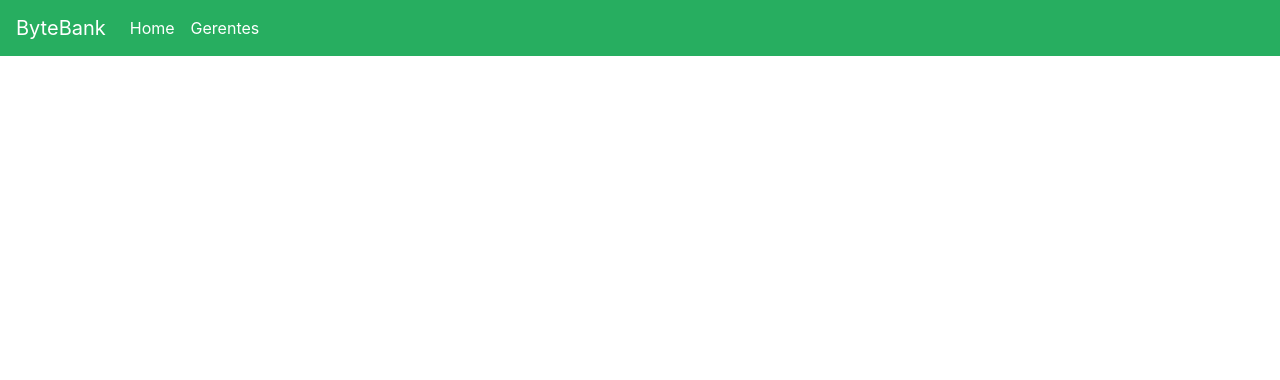
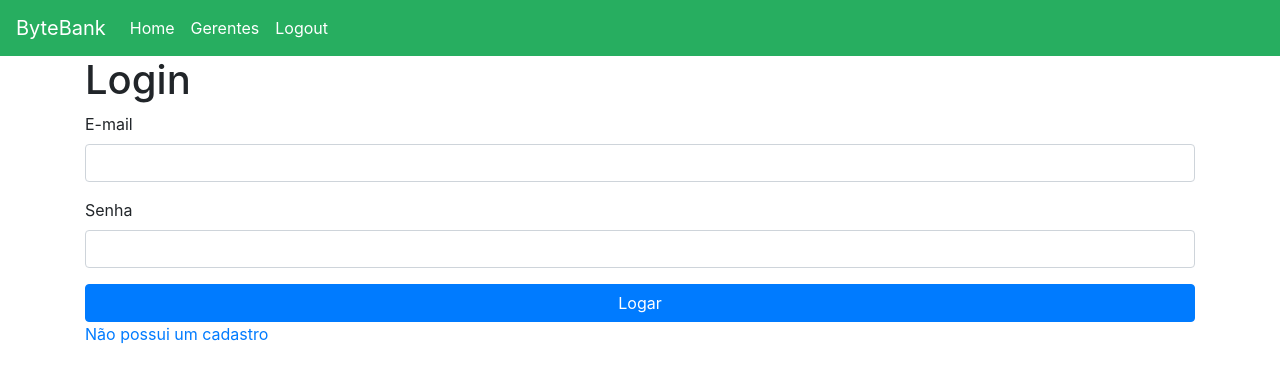
Before and after one commit to brunoamil/autenticacao-vuex, a Vue app: page /#/login in a window 1280 px wide. Shown: the top 380 px of the page. Built offline with nearby package versions, Linux system fonts and the light colour scheme.

Commit message:
criando o autorization com bearer

```diff
--- a/src/App.vue
+++ b/src/App.vue
@@ -15,12 +15,25 @@
               Gerentes
             </router-link>
           </li>
+          <li class="nav-item">
+            <a href="#" class="nav-link" @click.prevent="efeatuarLogout">Logout</a>
+          </li>
         </ul>
       </div>
     </nav>
     <router-view/>
   </div>
 </template>
+<script>
+export default {
+  methods: {
+    efetuarLogout () {
+      localStorage.removeItem('token');
+      this.$router.push({ name: 'login'});
+    }
+  }
+};
+</script>
 
 <style>
 .navbar {
--- /dev/null
+++ b/src/http/index.js
@@ -0,0 +1,24 @@
+import axios from "axios";
+
+const http = axios.create({
+  baseURL: "http://localhost:8000/",
+  headers: {
+    Accept: "application/json",
+    Content: "application/json",
+  },
+});
+
+http.interceptors.request.use(
+  function(config) {
+    const token = localStorage.getItem("token");
+    if (token) {
+      config.headers.Authorization = `Bearer ${token}`;
+    }
+    return config;
+  },
+  function(erro) {
+    return Promise.reject(erro);
+  }
+);
+
+export default http;
--- a/src/main.js
+++ b/src/main.js
@@ -1,12 +1,15 @@
-import Vue from 'vue'
-import App from './App.vue'
-import router from './router'
-import 'bootstrap'
-import 'bootstrap/dist/css/bootstrap.min.css'
+import Vue from "vue";
+import App from "./App.vue";
+import router from "./router";
+import "bootstrap";
+import "bootstrap/dist/css/bootstrap.min.css";
+import http from "@/http";
 
-Vue.config.productionTip = false
+Vue.config.productionTip = false;
+
+Vue.prototype.$http = http;
 
 new Vue({
   router,
-  render: h => h(App)
-}).$mount('#app')
+  render: (h) => h(App),
+}).$mount("#app");
--- a/src/router/index.js
+++ b/src/router/index.js
@@ -3,6 +3,7 @@ import VueRouter from "vue-router";
 import Gerentes from "../views/Gerentes.vue";
 import Home from "../views/Home.vue";
 import NovoUsuario from "../views/NovoUsuario.vue";
+import Login from "../views/Login.vue";
 
 Vue.use(VueRouter);
 
@@ -22,6 +23,11 @@ const routes = [
     name: "novo.usuario ",
     component: NovoUsuario,
   },
+  {
+    path: "/login",
+    name: "login",
+    component: Login,
+  },
 ];
 
 const router = new VueRouter({
--- a/src/views/Gerentes.vue
+++ b/src/views/Gerentes.vue
@@ -8,7 +8,7 @@
 </template>
 
 <script>
-import Gerente from '@/components/Gerente.vue'
+import Gerente from '@/components/Gerente.vue';
 
 export default {
   components: {
@@ -16,23 +16,15 @@ export default {
   },
   data() {
     return {
-      gerentes: [
-        {
-          nome: 'Paulo',
-          agencia: 1000
-        },
-        {
-          nome: 'Guilherme',
-          agencia: 2000
-        },
-        {
-          nome: 'Ricardo',
-          agencia: 3000
-        }
-      ]
-    }
+      gerentes: []
+    };
+  },
+  mounted(){
+    this.$http.get('gerentes')
+    .then(response => this.gerentes = response)
+    .catch(erro => console.log(erro));
   }
-}
+};
 </script>
 
 <style>
--- /dev/null
+++ b/src/views/Login.vue
@@ -0,0 +1,38 @@
+<template>
+  <div class="container">
+    <h1>Login </h1>
+    <form @submit.prevent="efetuarLogin">
+      <div class="form-group">
+        <label for="email">E-mail</label>
+        <input type="email" class="form-control" v-model="usuario.email">
+      </div>
+      <div class="form-group">
+        <label for="senha">Senha</label>
+        <input type="password" class="form-control" v-model="usuario.senha">
+      </div>
+      <button type="submit" class="btn btn-primary btn-block">Logar</button>
+      <router-link :to="{ name: 'novo.usuario' }">Não possui um cadastro</router-link>
+    </form>
+  </div>
+</template>
+<script>
+
+export default {
+  data () {
+    return {
+      usuario: {}
+    };
+  },
+  methods: {
+    efetuarLogin(){
+      this.$http.post('auth/login', this.usuario)
+      .then(response => {
+        console.log(response);
+        localStorage.setItem('token', response.data.acesses_token);
+        this.$router.push({name: 'gerentes'});
+      })
+      .catch(erro => console.log(erro));
+    }
+  }
+};
+</script>
--- a/src/views/NovoUsuario.vue
+++ b/src/views/NovoUsuario.vue
@@ -19,7 +19,6 @@
   </div>
 </template>
 <script>
-import axios from 'axios';
 
  export default {
    data: function(){
@@ -33,8 +32,11 @@ import axios from 'axios';
    },
    methods: {
      enviarFormulario () {
-       axios.post("http://localhost:8000/auth/register", this.usuario)
-       .then(resposta => console.log(resposta))
+       this.$http.post("auth/register", this.usuario)
+       .then(resposta => {
+         console.log(resposta);
+         this.$router.push({name: 'login'});
+       })
        .catch(erro => console.log(erro));
      }
    }
```
